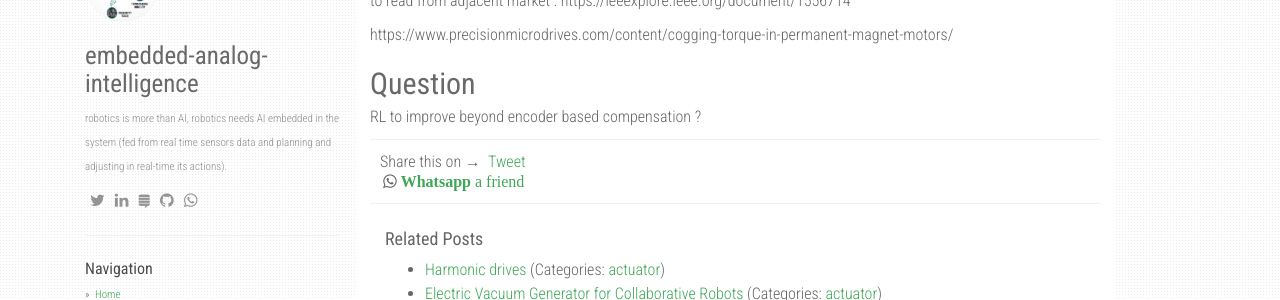
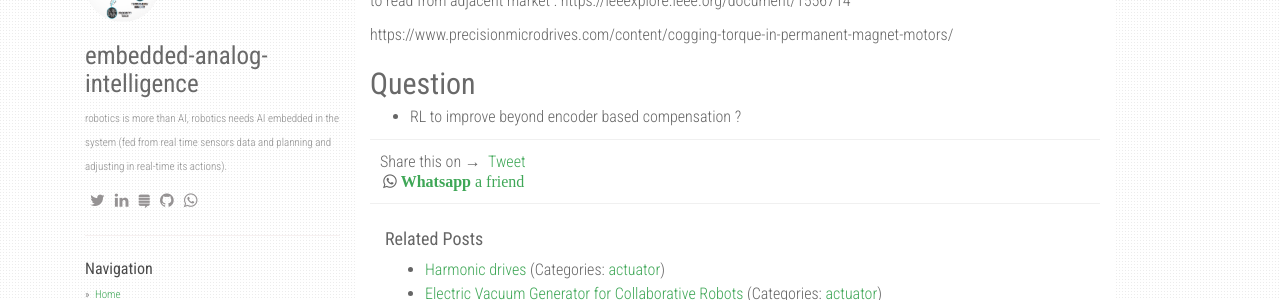
Before and after one commit to matt-chv/embedded-analog-intelligence, a Jekyll site: the page built from _posts/2019-12-30-tooth-cogging.md, in a window 1280 px wide. Shown: the part 153-453 px from the top of the page. Built offline with Jekyll 4.4.1, drawn with Linux system fonts in a browser that asks for light colours; nearby versions of some CDN libraries; our own code applies the rules of GitHub Pages for plain Markdown files; comment, search, counter and statistics services are not loaded.

Commit message:
added list for questions

```diff
--- a/_posts/2019-12-30-tooth-cogging.md
+++ b/_posts/2019-12-30-tooth-cogging.md
@@ -14,4 +14,4 @@ https://www.precisionmicrodrives.com/content/cogging-torque-in-permanent-magnet-
 
 
 ## Question
-RL to improve beyond encoder based compensation ?
+* RL to improve beyond encoder based compensation ?
```
